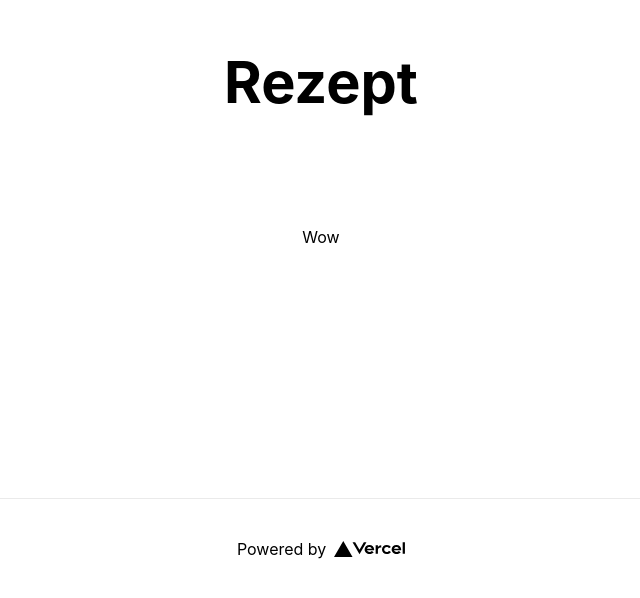
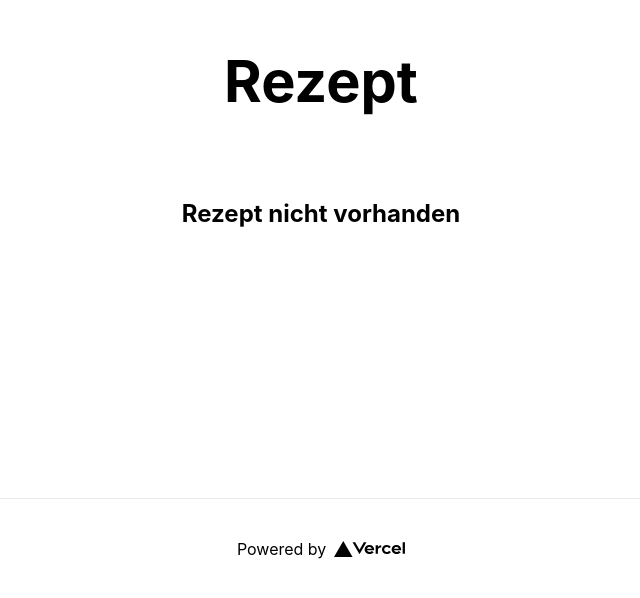
Before and after one commit to GolemT/Kochservice, a Next.js app: page /gericht in a window 1280 px wide. Shown: the part 202-800 px from the top of the page, without its empty margins (319-959 px from the left). Built offline with nearby package versions, Linux system fonts and the light colour scheme.

Commit message:
gericht and rezepte page function correctly

```diff
--- a/components/data.json
+++ b/components/data.json
@@ -1,5 +1,5 @@
 {
-    "01": {
+    "1": {
         "name": "Frittiertes Hühnchen mit Reis",
         "pic": "",
         "zutaten": "",
@@ -11,7 +11,7 @@
             "2": {}
         }
     },
-    "02": {
+    "2": {
         "name": "Schnitzel mit gedünstetem Blumenkohl/Brokkoli und Kartoffelpüree",
         "pic": "../public/vercel.svg",
         "zutaten": "",
@@ -20,8 +20,23 @@
                 "nummer": 1,
                 "durchführung": "Kartoffeln schälen"
             },
-            "Schritt 2": {
+            "2": {
 
+            }
+        }
+    },
+    "3": {
+        "name": "",
+        "pic": "",
+        "zutaten": "",
+        "anleitung": {
+            "1": {
+                "nummer": 1,
+                "durchführung": ""
+            },
+            "2": {
+                "nummer": 2,
+                "durchführung": ""
             }
         }
     }
--- /dev/null
+++ b/components/logic.js
@@ -0,0 +1,62 @@
+import * as data from '../components/data.json';
+import Link from 'next/link';
+import styles from '../styles/Home.module.css'
+
+const recipes = require('./data.json')
+const recipeArray = Object.values(recipes)
+
+export const recipeIDs = Object.keys(data).filter((key) => key !== "default")
+export function randomID(){
+    let randomIndex = Math.floor(Math.random() * ((recipeIDs.length) - 1) +1)
+    return recipeIDs[randomIndex]
+}
+
+function getKey(name) {
+    let key = null
+    for(let i=0; i<recipes.length; i++) {
+        if(recipes[i].name == name){
+            key = i
+        }
+    }
+    return recipeIDs[key]
+}
+
+export function getPageContent(ID){
+    let recipe = null
+
+    for (let key in data){
+        if(key==ID){
+            recipe = data[key]
+            break
+        }
+    }
+    if(recipe){
+        return (
+            <div classname={styles.name}>
+                <h2>{recipe.name}</h2>
+                <img src={recipe.pic} alt="Bild"></img>
+                <h3>{recipe.zutaten}</h3>
+                <div>
+                    {Object.values(recipe.anleitung).map((step, index) => (
+                        <div key={index}>
+                            <p>{step.durchführung}</p>
+                        </div>
+                    ))}
+                </div>
+            </div>
+        )
+    }
+    return (
+        <div classname={styles.name}>
+            <h2>Rezept nicht vorhanden</h2>
+        </div>
+    )
+}
+
+export default function getList(){
+    return recipeArray.map((recipe, key) => (
+        <Link href={`/gericht?ID=${key+1}`} className={styles.card} key={key}>
+        <h3>{recipe.name} &rarr;</h3>
+        </Link>
+    ));
+}
--- a/pages/gericht.js
+++ b/pages/gericht.js
@@ -1,8 +1,12 @@
 import Head from 'next/head';
 import styles from '../styles/Home.module.css';
 import Link from 'next/link';
+import { getPageContent } from '../components/logic'
+import { useRouter} from 'next/router'
 
 export default function Gericht() {
+  const router = useRouter()
+  const { ID } = router.query
   return (
     <div className={styles.container}>
       <Head>
@@ -15,12 +19,8 @@ export default function Gericht() {
             Rezept
         </h1>
 
-        <p className={styles.description}>
-
-        </p>
-
         <div className={styles.grid}>
-          Wow
+          {getPageContent(ID)}
         </div>
       </main>
 
--- a/pages/index.js
+++ b/pages/index.js
@@ -1,8 +1,11 @@
 import Head from 'next/head';
 import styles from '../styles/Home.module.css';
 import Link from 'next/link';
+import Gericht from './gericht';
+import { randomID, recipeIDs } from '../components/logic'
 
 export default function Home() {
+  const num = randomID()
   return (
     <div className={styles.container}>
       <Head>
@@ -25,7 +28,7 @@ export default function Home() {
             <p>Eine Übersicht aller Rezepte.</p>
           </Link>
 
-          <Link href="/gericht" className={styles.card}>
+          <Link key={recipeIDs} href={`/gericht?ID=${num}`} passHref className={styles.card}>
             <h3>Random &rarr;</h3>
             <p>Finde ein Rezept auf gut glück.</p>
           </Link>
```
Also changed, not shown: pages/rezepte.js (+6 -6 lines).
